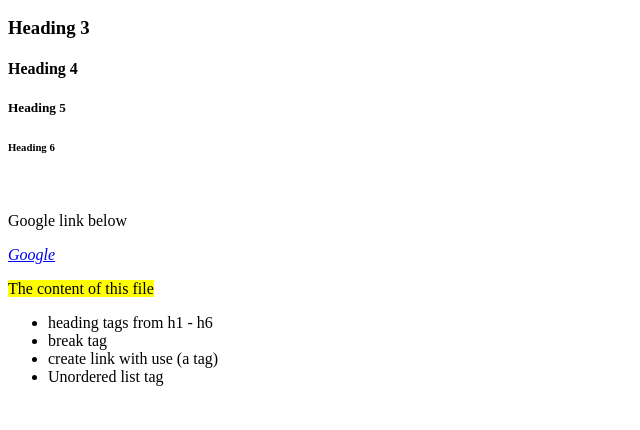
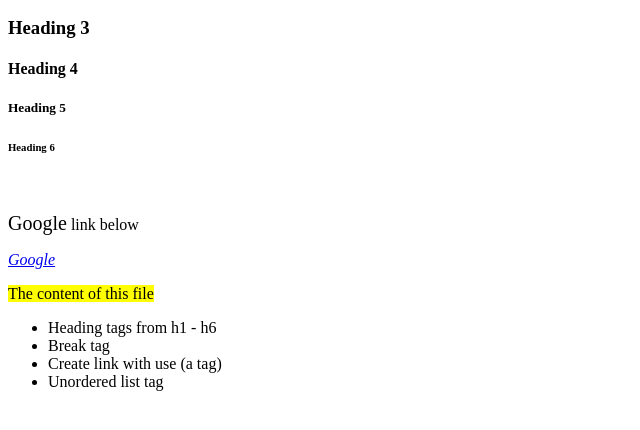
Before and after one commit to GarismoHussien/Basics_Takween, a plain HTML site: page Ibrahim/project1/index2.html in a window 1280 px wide. Shown: the part 110-540 px from the top of the page, without its empty margins (0-640 px from the left). Drawn offline with Linux system fonts and the light colour scheme.

Commit message:
Edit index2 file

```diff
--- a/Ibrahim/project1/index2.html
+++ b/Ibrahim/project1/index2.html
@@ -3,27 +3,36 @@
 <head>
     <meta charset="UTF-8">
     <meta name="viewport" content="width=device-width, initial-scale=1.0">
-    <title>Html tags</title>
+    <title>HTML Tags</title>
 </head>
 <body>
+    <div>
         <h1>Heading 1</h1>
         <h2>Heading 2</h2>
         <h3>Heading 3</h3>
         <h4>Heading 4</h4>
         <h5>Heading 5</h5>
         <h6>Heading 6</h6>
+    </div>
 
     <br/>
 
-    <p>Google link below</p>
+    <div>
+        <p><span style="font-size: 20px;">Google</span> link below</p>
         <p><i><a href="https://www.google.com/">Google</a></i></p>
+    </div>
 
+    <div>
         <p><mark>The content of this file</mark></p>
         <ul>
-        <li>heading tags from h1 - h6</li>
-        <li>break tag</li>
-        <li>create link with use (a tag)</li>
+            <li>Heading tags from h1 - h6</li>
+            <li>Break tag</li>
+            <li>Create link with use (a tag)</li>
             <li>Unordered list tag</li>
         </ul>
+    </div>
+
+    <br/>
+
 </body>
 </html>
```
Lines whose indentation alone changed are shown as unchanged.
